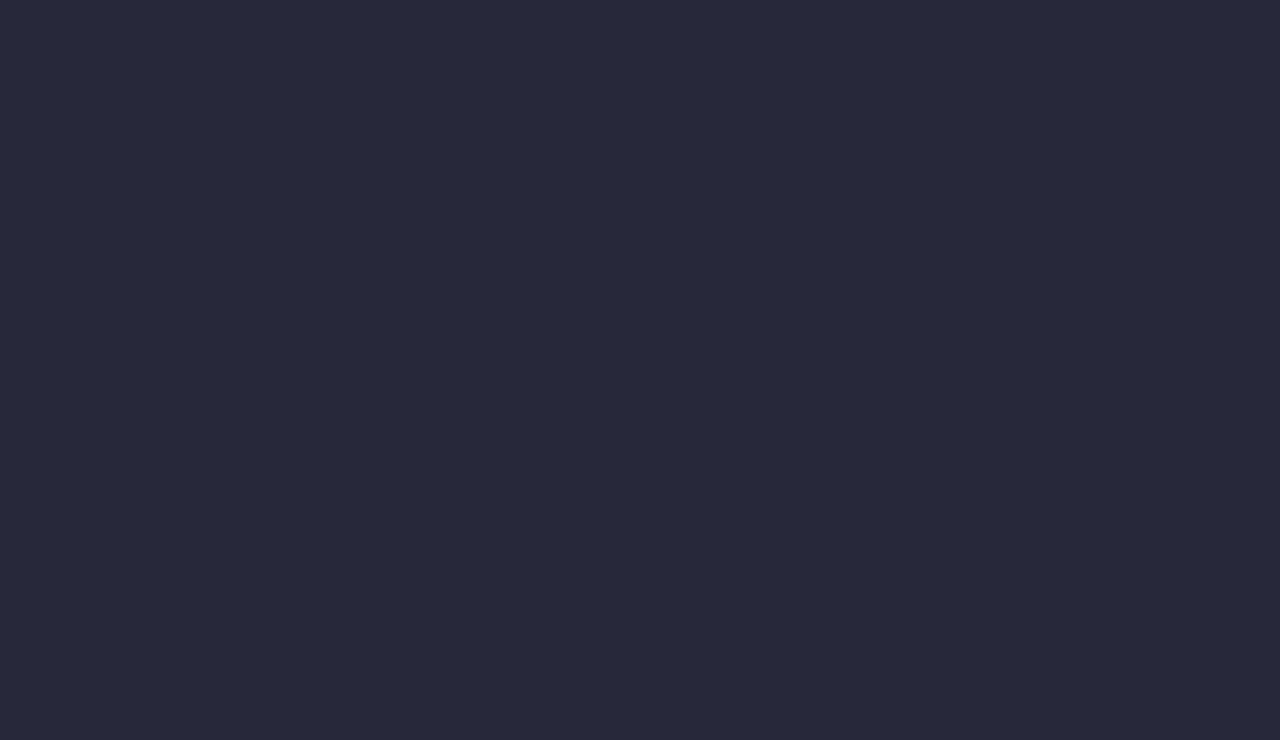
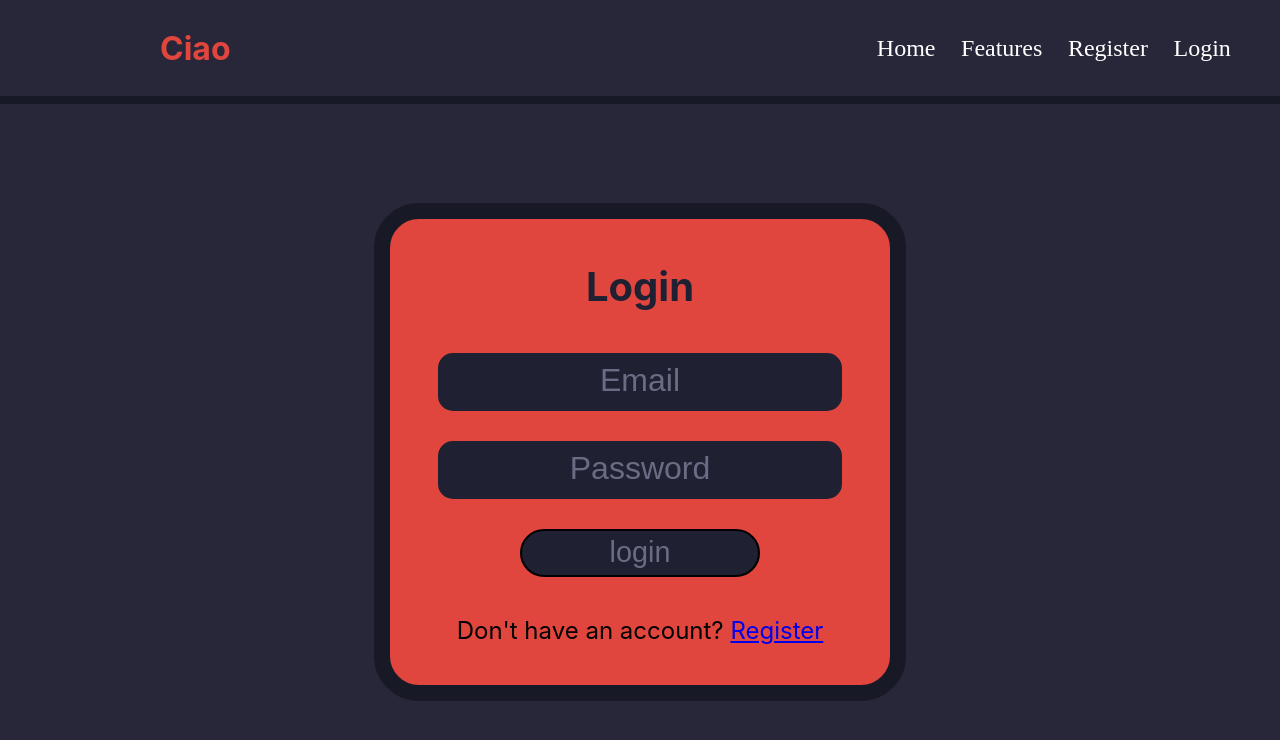
Before and after one commit to AdamPayne238/ciao-fe, a React (Create React App) app in the folder ciao-app/: page /login in a window 1280 px wide. Shown: the top 740 px of the page. Built offline with nearby package versions, Linux system fonts and the light colour scheme.

Commit message:
fixed split route problem and attached to heroku database. need to add env variable that switches between local and deployed in the future

```diff
--- a/ciao-app/src/App.js
+++ b/ciao-app/src/App.js
@@ -2,7 +2,7 @@ import React from 'react';
 import './App.css';
 
 // EXTRA IMPORTS
-import { Switch, Route, Redirect } from 'react-router-dom'
+import { Switch, Route, Redirect, useLocation} from 'react-router-dom'
 
 // Components
 import PrivateRoute from './components/auth/PrivateRoute'
@@ -10,10 +10,17 @@ import LandingPage from './components/landing-page/LandingPage'
 import Ciao from './components/app/Ciao'
 
 function App() {
+
+  let { pathname } = useLocation();
+
   return (
     <div className="App">
-      <Route path="/home" component={LandingPage} />
-      <PrivateRoute path='/ciao' component={Ciao} />
+
+      {pathname.includes('/') && !pathname.includes('/ciao') && (
+      <Route path="/" component={LandingPage} />
+      )}
+      <PrivateRoute exact path='/ciao' component={Ciao} />
+
     </div>
   )
 }
--- a/ciao-app/src/components/auth/Auth.scss
+++ b/ciao-app/src/components/auth/Auth.scss
@@ -9,7 +9,7 @@
             h1{
                 text-align: center;
                 font-size: 2.5rem;
-                color: #181926;
+                color: #1F2032;
             }
         }
 
@@ -24,11 +24,20 @@
             transition: 0.2s ease-in;
             background: #1F2032;
             font-size: 1.8rem;
+            color: white;
             &:hover {
+                text-decoration: none;
                 color: white;
                 background: #282C47;
                 }
             }
+            input::placeholder{
+                color: #6A6C84;
+                font-size: 2rem;
+                &:hover{
+                    color: white;
+                }
+              }
 
         .auth-mutation{
             width: 15rem;
@@ -44,8 +53,8 @@
                 transition: 0.2s ease-in;
                 background: #1F2032;
                 font-size: 1.8rem;
+                color: #6A6C84;
                 &:hover {
-                    color: white;
                     background: #282C47;
                     }
             }
--- a/ciao-app/src/components/auth/Register.js
+++ b/ciao-app/src/components/auth/Register.js
@@ -72,7 +72,7 @@ const Register = (props) => {
                 placeholder="Password"
             />
             </div>
-            {/* <div>
+            <div>
             <input
                 value={city}
                 onChange={e => setCity( e.target.value )}
@@ -87,7 +87,7 @@ const Register = (props) => {
                 type="text"
                 placeholder="State"
             />
-            </div> */}
+            </div>
             <div className="auth-mutation">
                 <Mutation
                     mutation={REGISTER_MUTATION}
--- a/ciao-app/src/components/landing-page/LandingPage.js
+++ b/ciao-app/src/components/landing-page/LandingPage.js
@@ -14,11 +14,10 @@ const LandingPage = () => {
     return(
         <div className="landing-page-container">
             <NavBar />
-            <Route path="/home/login" component={Login} />
-            <Route path="/home/register" component={Register} />
-            <Route path="/home/features" component={Features} />
+            <Route path="/login" component={Login} />
+            <Route path="/register" component={Register} />
+            <Route path="/features" component={Features} />
         </div>
-
     )
 }
 
--- a/ciao-app/src/components/landing-page/LandingPage.scss
+++ b/ciao-app/src/components/landing-page/LandingPage.scss
@@ -10,14 +10,19 @@
 
 // NavBar
 .landing-nav-container{
-    border-bottom: 1px dashed black;
+    border-bottom: 0.5rem solid #181926;
     display: flex;
     justify-content: space-between;
+    height: 6rem;
+    // background: #E1463E;
 
     .logo-div{
         flex-direction: flex-start;
         width: 30%;
         margin:auto;
+        h1{
+            color: #E1463E;
+        }
     }
 
     .link-div{
--- a/ciao-app/src/components/landing-page/NavBar.js
+++ b/ciao-app/src/components/landing-page/NavBar.js
@@ -8,13 +8,13 @@ const NavBar = () => {
     return(
         <div className="landing-nav-container">
             <div className="logo-div">
-                <h1>LOGO</h1>
+                <h1>Ciao</h1>
             </div>
             <div className="link-div">
-                <Link to="/home">Home</Link>
-                <Link to="/home/features">Features</Link>
-                <Link to='/home/register'>Register</Link>
-                <Link to='/home/login'>Login</Link>
+                <Link to="/">Home</Link>
+                <Link to="/features">Features</Link>
+                <Link to='/register'>Register</Link>
+                <Link to='/login'>Login</Link>
             </div>
         </div>
     )
--- a/ciao-app/src/index.js
+++ b/ciao-app/src/index.js
@@ -18,9 +18,10 @@ import { setContext } from 'apollo-link-context'
 
 
 const AUTH_TOKEN = process.env.AUTH_TOKEN
-
+// Local - http://localhost:4500
+// Heroku - https://ciao-be-vscode.herokuapp.com/
 const httpLink = createHttpLink({
-  uri: 'http://localhost:4500'
+  uri: 'https://ciao-be-vscode.herokuapp.com/'
 })
 
 const authLink = setContext((_, {headers}) => {
```
